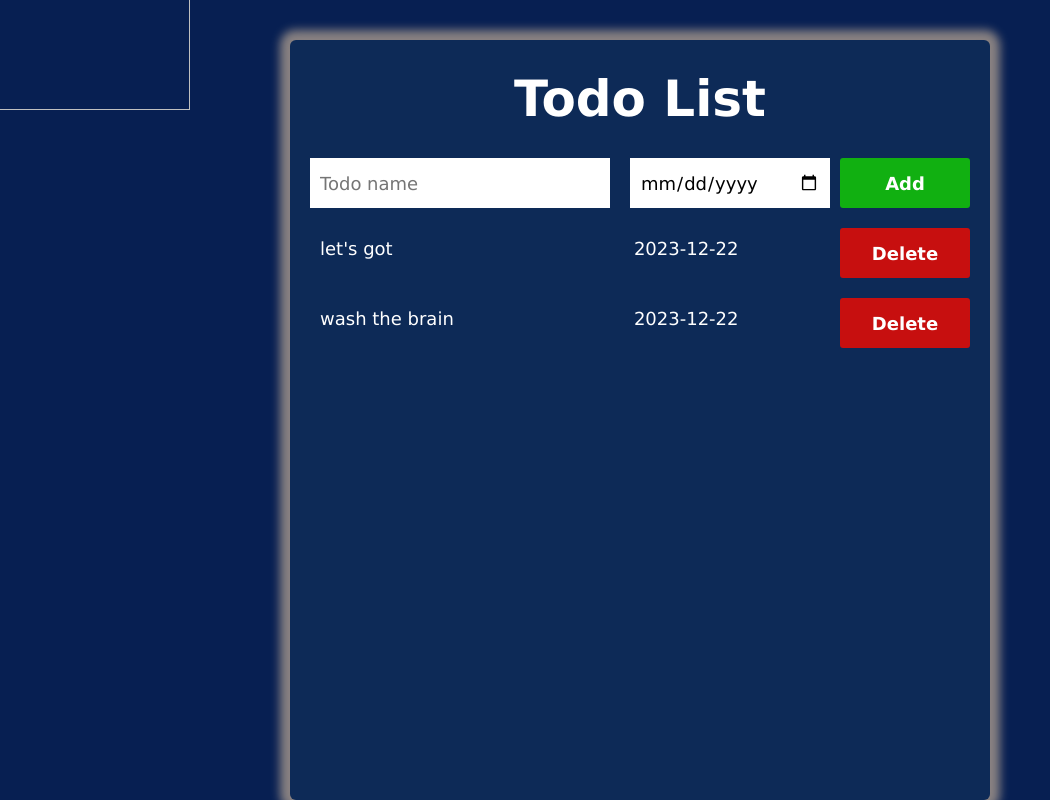
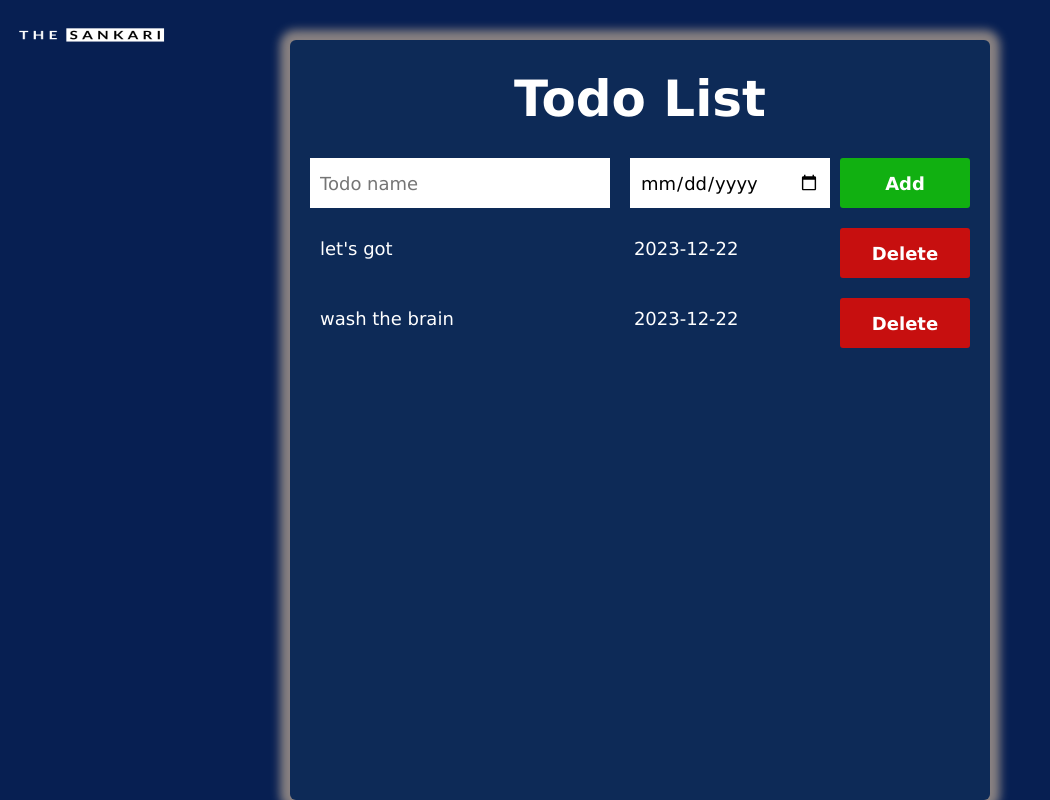
Before and after one commit to the-sankari/todoList, a plain HTML site: page index.html in a window 1280 px wide. Shown: the whole page, without its empty margins (0-1050 px from the left). Drawn offline with Linux system fonts and the light colour scheme.

Commit message:
Todo app using javascript

```diff
--- a/index.html
+++ b/index.html
@@ -9,7 +9,7 @@
   <body>
     <div class="container">
         <div class="logo">
-            <img src="The Sankari-logos_white.png" alt="">
+            <img src="./img/The Sankari-logos_white.png" alt="">
         </div>
         <h2>Todo List</h2>
       <div class="inputContainer">
--- a/styles.css
+++ b/styles.css
@@ -25,6 +25,7 @@ body{
     position: absolute;
     top: -50px;
     left: -20px;
+    z-index: 999;
 }
 .container{
     background-color: rgb(13, 42, 87);
```
